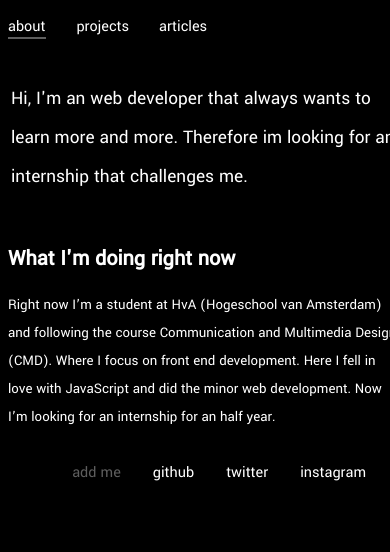
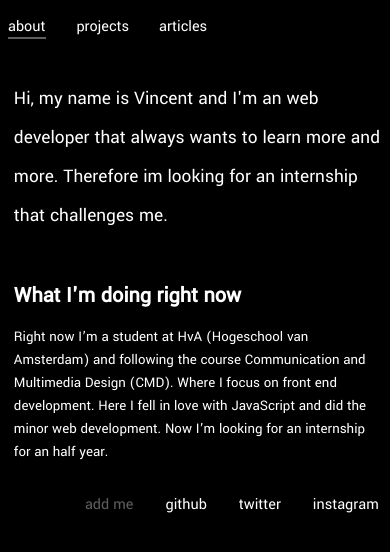
Before and after one commit to VincentKempers/portfolio-2018, a website: page index.html in a window 390 px wide. Drawn offline with Linux system fonts and the light colour scheme.

Commit message:
responsive fixes

```diff
--- a/index.html
+++ b/index.html
@@ -26,8 +26,9 @@
     <main>
       <section>
         <h1 class="title">
-          Hi, I'm an web developer that always wants to learn more and more.
-          Therefore im looking for an internship that challenges me.
+          Hi, my name is Vincent and I'm an web developer that always wants to
+          learn more and more. Therefore im looking for an internship that
+          challenges me.
         </h1>
         <article class="short-text">
           <h2>What I'm doing right now</h2>
--- a/master.css
+++ b/master.css
@@ -35,7 +35,7 @@ footer ul {
 
 @media screen and (max-width: 70em) {
   body {
-    width: 100vw;
+    box-sizing: border-box;
   }
 
   nav ul,
@@ -119,7 +119,7 @@ main > section > .title {
 @media screen and (max-width: 70em) {
   main > section > .title {
     font-size: 1.2em;
-    max-width: 100vw;
+    max-width: 95vw;
     font-weight: 500;
     line-height: 39px;
     margin-left: 0;
@@ -134,9 +134,8 @@ main > section > article {
 @media screen and (max-width: 70em) {
   main > section > article {
     font-size: 0.92rem;
-    max-width: 10;
     font-weight: 500;
-    line-height: 28px;
+    line-height: 23px;
     margin-left: 0;
   }
 }
@@ -146,12 +145,12 @@ main > section > article > h3 {
 }
 
 main > section > article > p {
-  width: 370px;
+  width: 95vw;
 }
 
 @media screen and (max-width: 70em) {
   main > section > article > p {
-    width: auto;
+    max-width: 40em;
   }
 }
 
@@ -169,7 +168,6 @@ footer {
 @media screen and (max-width: 70em) {
   footer {
     position: relative;
-    width: 100vw;
     bottom: 0;
     margin: 0;
   }
@@ -213,6 +211,11 @@ footer ul li:first-of-type {
     flex-direction: row;
     justify-content: right;
     width: 100%;
+  }
+
+  footer > ul > li {
+    margin-left: 2em;
+    margin-right: 0;
   }
 }
 
@@ -307,7 +310,7 @@ footer ul li:first-of-type {
   }
 
   .view-projects > ul > li {
-    font-size: 2em;
+    font-size: 1.6em;
     font-family: "Yantramanav-bold";
     margin-bottom: 0.6em;
   }
```
Also changed, not shown: contact.html (+1 -1 lines).
